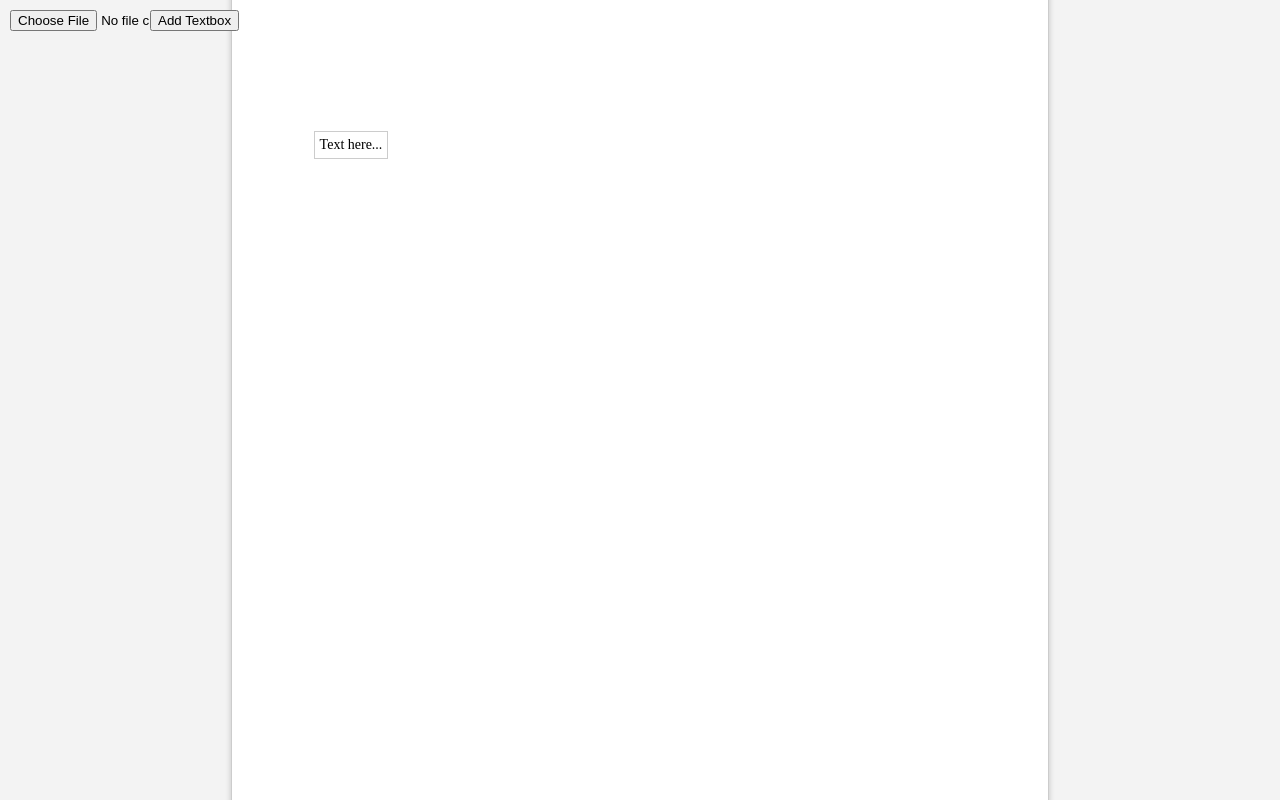
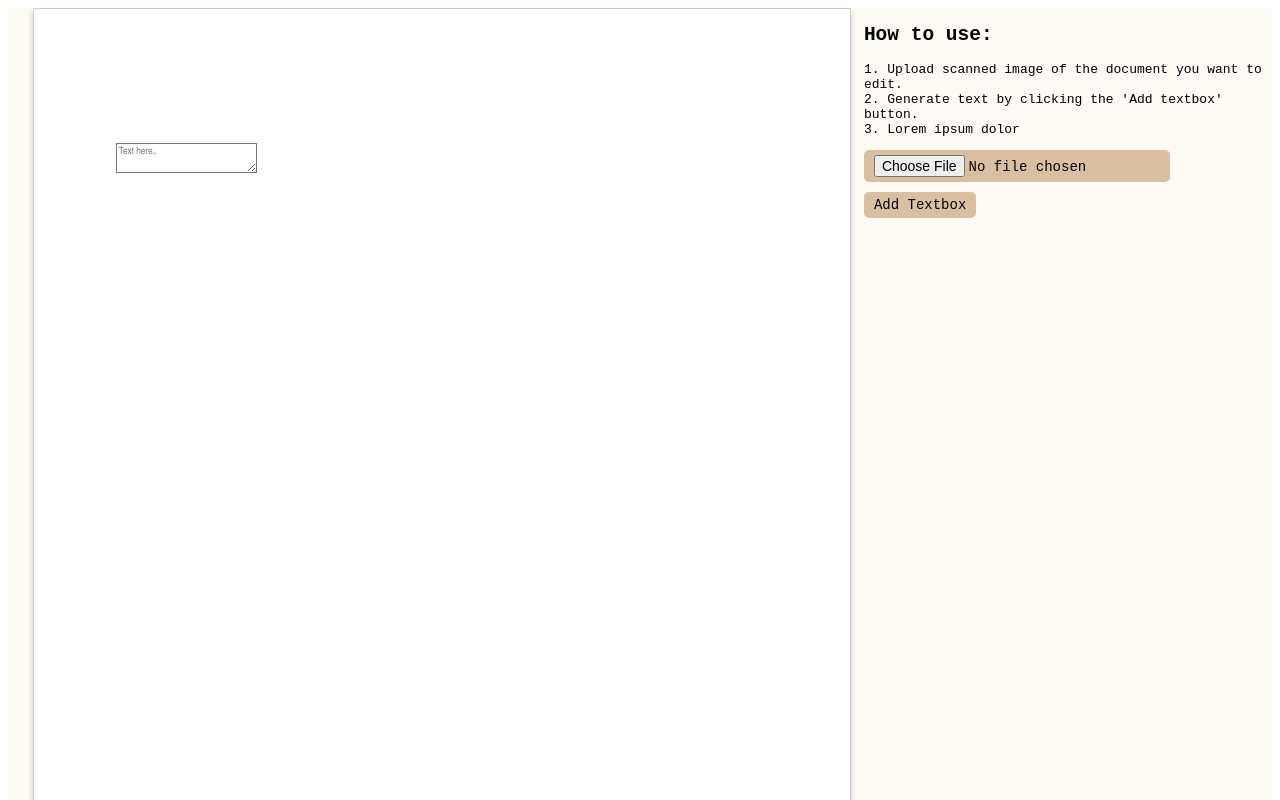
Before and after one commit to backendnoodle/LoanClauseTemplates, a plain HTML site: page doceditor.html in a window 1280 px wide. Both pictures are taken after a click on the button "Add Textbox". Shown: the top 800 px of the page. Drawn offline with Linux system fonts and the light colour scheme.

Commit message:
Overhaul UI, fixed scaling issue

```diff
--- a/doceditor.html
+++ b/doceditor.html
@@ -6,14 +6,9 @@
     <meta name="viewport" content="width=device-width, initial-scale=1.0">
     <title>Doc Editor</title>
     <style>
-        body {
-            margin: 0;
-            padding: 0;
+        .flexbox-container {
             display: flex;
-            justify-content: center;
-            align-items: center;
-            height: 100vh;
-            background-color: #f3f3f3;
+            background-color: #fefaf6;
         }
 
         #canvas {
@@ -32,27 +27,52 @@
 
         .textbox {
             position: absolute;
-            top: 30%;
-            left: 10%;
-            padding: 5px;
-            border: 1px solid #ccc;
             background: white;
             cursor: move;
             font-size: 14px;
+            transform-origin: center;
+            font-family: 'Arial Narrow';
+            font-size: 0.625em;
+            background: transparent;
         }
 
-        #uploadButton {
-            position: fixed;
-            top: 10px;
-            left: 10px;
-            z-index: 10;
+        .draggable-container {
+            position: absolute;
+            top: 10%;
+            left: 10%;
+            cursor: grab;
+            resize: both;
         }
 
+        #uploadButton,
         #addTextboxButton {
-            position: fixed;
-            top: 10px;
-            left: 150px;
-            z-index: 10;
+            padding: 5px 10px;
+            margin-bottom: 10px;
+            background-color: #dac0a3;
+            color: rgb(0, 0, 0);
+            border: none;
+            border-radius: 5px;
+            cursor: pointer;
+            font-size: 14px;
+            font-family: monospace;
+            text-align: center;
+            text-decoration: none;
+        }
+
+        .button {
+            /* Add transition for smoother effect */
+            transition: transform 0.3s ease;
+        }
+
+        .button:active {
+            /* Scale down the button on click */
+            transform: scale(0.85);
+        }
+
+        h1,
+        h2,
+        p {
+            font-family: monospace;
         }
 
         @page {
@@ -70,10 +90,10 @@
 
             .textbox {
                 border: none !important;
+                resize: none;
             }
 
-            #uploadButton,
-            #addTextboxButton {
+            .sidebar {
                 display: none !important;
             }
 
@@ -85,15 +105,27 @@
 </head>
 
 <body>
-
-    <!-- Upload Background Button -->
-    <input id="uploadButton" type="file" accept="image/*">
-
-    <!-- Add Textbox Button -->
-    <button id="addTextboxButton">Add Textbox</button>
-
-    <!-- Canvas for Background and Textboxes -->
-    <div id="canvas"></div>
+    <div class="flexbox-container">
+        <div class="main" style="flex:1; padding-left: 2%;">
+            <div id="canvas"></div>
+        </div>
+        <div class="sidebar" style="flex:1; padding-left: 1%;">
+            <!-- <span>SETTINGS:</span> -->
+            <h2>How to use:</h2>
+            <p>1. Upload scanned image of the document you want to edit.<br>
+                2. Generate text by clicking the 'Add textbox' button. <br>
+                3. Lorem ipsum dolor
+            </p>
+            <div>
+                <!-- Upload Background Button -->
+                <input id="uploadButton" type="file" accept="image/*">
+            </div>
+            <div>
+                <!-- Add Textbox Button -->
+                <button id="addTextboxButton" class="button">Add Textbox</button>
+            </div>
+        </div>
+    </div>
 
     <script>
         const canvas = document.getElementById('canvas');
@@ -114,26 +146,37 @@
 
         // Add a new draggable textbox
         addTextboxButton.addEventListener('click', () => {
-            const textbox = document.createElement('div');
-            textbox.className = 'textbox';
-            textbox.contentEditable = "true";
-            textbox.textContent = 'Text here...';
-            canvas.appendChild(textbox);
+            const textbox = document.createElement('textarea');
+            textbox.classList.add('textbox');
+            textbox.placeholder = "Text here.."
+
+            const textboxContainer = document.createElement('div');
+            textboxContainer.classList.add('draggable-container');
+
+            textboxContainer.appendChild(textbox);
+
+            canvas.appendChild(textboxContainer);
 
             // Enable dragging for the textbox
-            makeDraggable(textbox);
+            makeDraggable(textboxContainer, textbox);
+
+            // Enable removal on right-click
+            enableRemovalOnRightClick(textboxContainer);
         });
 
         // Function to make an element draggable
-        function makeDraggable(element) {
+        function makeDraggable(textboxContainer, textbox) {
             let isDragging = false;
             let offsetX = 0, offsetY = 0;
 
-            element.addEventListener('mousedown', (e) => {
+            textboxContainer.addEventListener('mousedown', (e) => {
+                if (isInResizeArea(e, textbox)) {
+                    return;
+                }
                 isDragging = true;
-                offsetX = e.offsetX;
-                offsetY = e.offsetY;
-                element.style.cursor = 'grabbing';
+                offsetX = e.clientX - textboxContainer.offsetLeft;
+                offsetY = e.clientY - textboxContainer.offsetTop;
+                textboxContainer.style.cursor = 'grabbing';
             });
 
             document.addEventListener('mousemove', (e) => {
@@ -143,15 +186,32 @@
                     const y = e.clientY - canvasRect.top - offsetY;
 
                     // Ensure the element stays within the canvas bounds
-                    element.style.left = `${Math.max(0, Math.min(x, canvas.offsetWidth - element.offsetWidth))}px`;
-                    element.style.top = `${Math.max(0, Math.min(y, canvas.offsetHeight - element.offsetHeight))}px`;
+                    textboxContainer.style.left = `${Math.max(0, Math.min(x, canvas.offsetWidth - textboxContainer.offsetWidth))}px`;
+                    textboxContainer.style.top = `${Math.max(0, Math.min(y, canvas.offsetHeight - textboxContainer.offsetHeight))}px`;
                 }
             });
 
             document.addEventListener('mouseup', () => {
                 isDragging = false;
-                element.style.cursor = 'move';
+                textboxContainer.style.cursor = 'grab';
             });
+        }
+
+        function enableRemovalOnRightClick(element) {
+            element.addEventListener('contextmenu', (e) => {
+                e.preventDefault();
+                element.remove();
+            });
+        }
+
+        // Helper to check if the cursor is near the resize corner
+        function isInResizeArea(event, element) {
+            const rect = element.getBoundingClientRect();
+            const resizeMargin = 10; // Margin around the edges for resize detection
+            return (
+                event.clientX > rect.right - resizeMargin &&
+                event.clientY > rect.bottom - resizeMargin
+            );
         }
     </script>
 </body>
```
